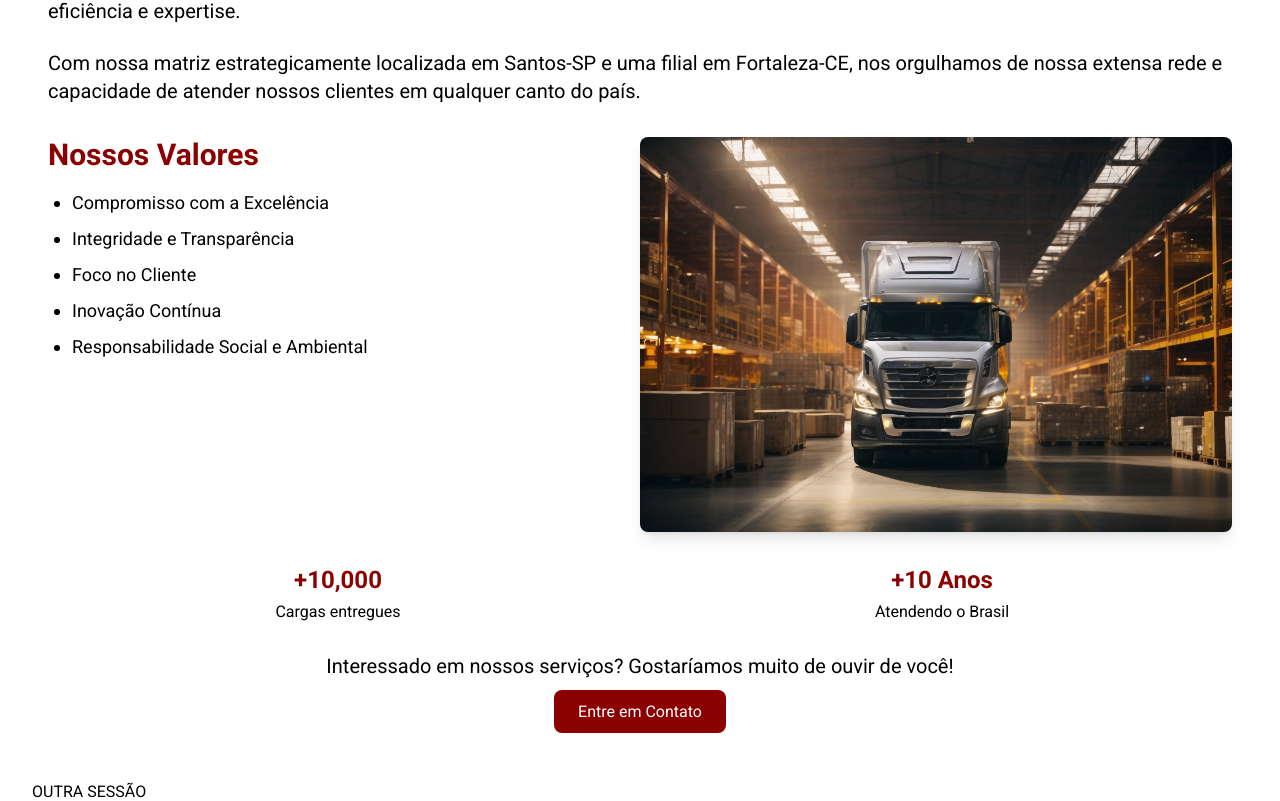
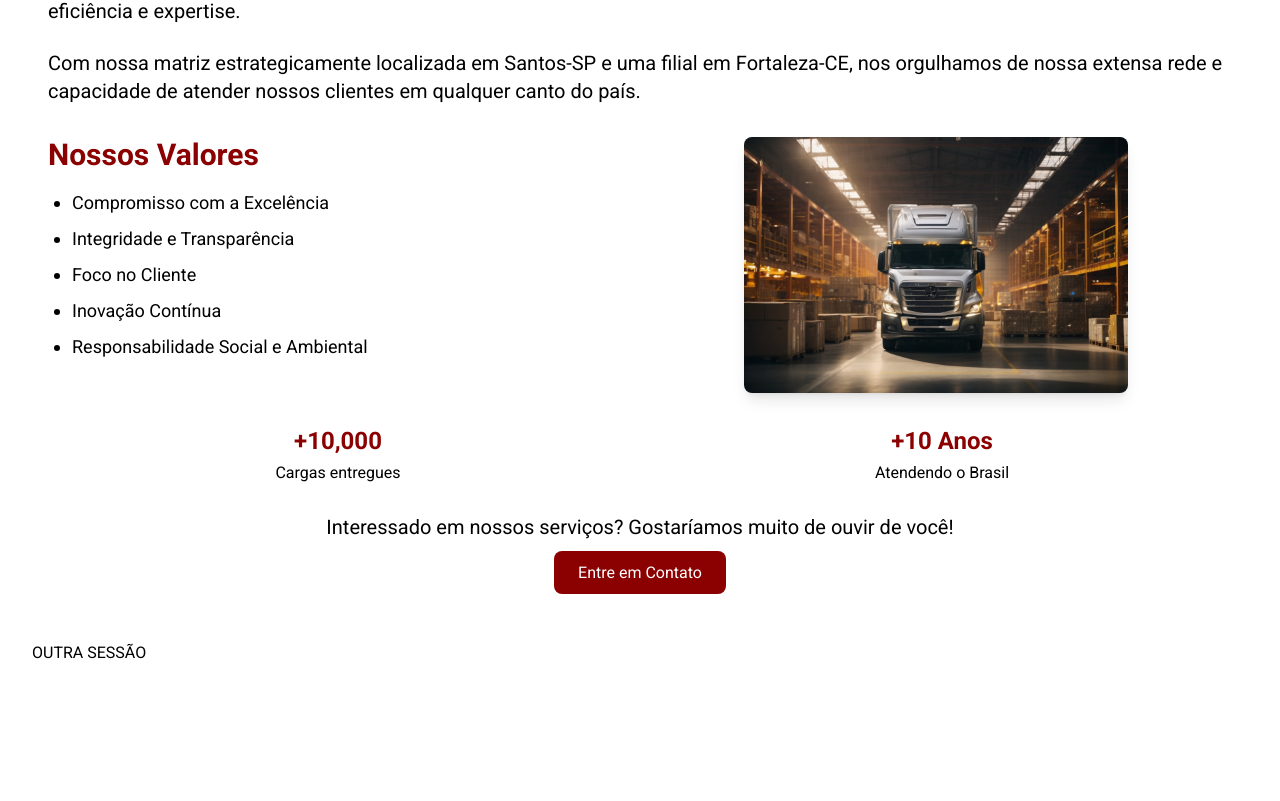
Before and after one commit to gustavomarques00/flexcargoLP, a React (Vite) app: page / in a window 1280 px wide. Shown: the part 1007-1808 px from the top of the page. After the commit the page ends 1669 px from the top, so only its background shows below. Built offline with nearby package versions, Linux system fonts and the light colour scheme.

Commit message:
Sessão "Sobre a empresa" finalizada

```diff
--- a/src/components/About.tsx
+++ b/src/components/About.tsx
@@ -38,11 +38,11 @@ function About() {
           </div>
 
           {/* Imagem ou Ilustração - Lado Direito */}
-          <div className='w-1/2'>
+          <div className='w-1/2 justify-center flex'>
             <img
               src='/images/ilustration.jpg'
               alt='Descrição da imagem'
-              className='rounded-lg shadow-lg'
+              className='rounded-lg shadow-lg h-64 '
             />
           </div>
         </div>
```
